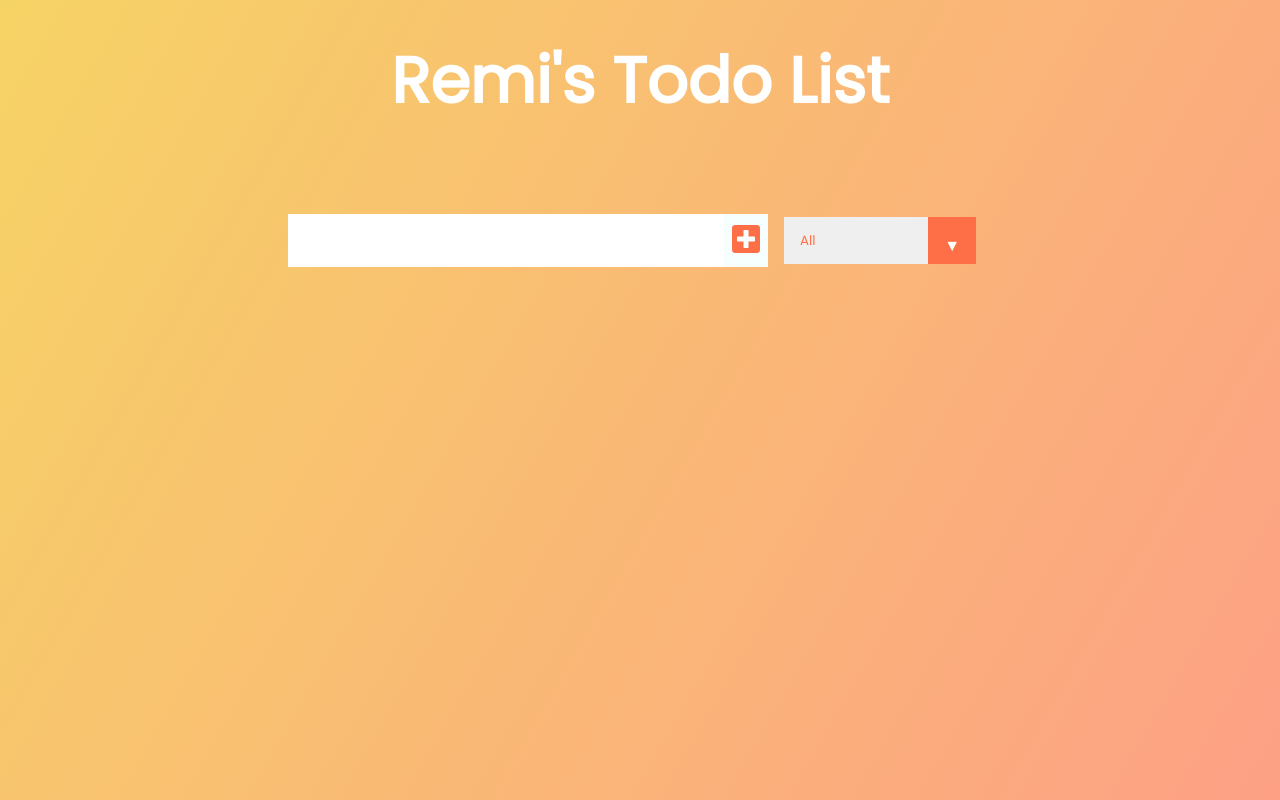
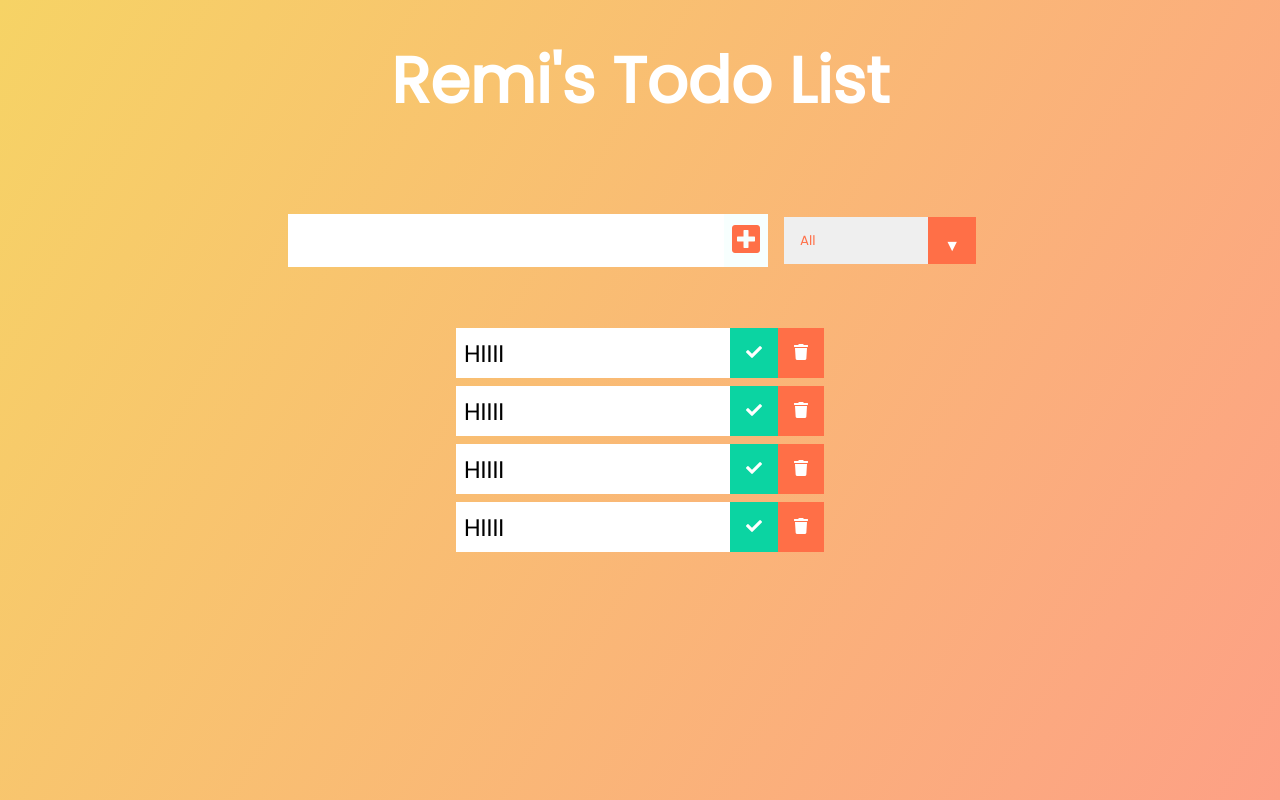
Before and after one commit to remiabduls/todo-list, a React (Create React App) app: page / in a window 1280 px wide. Built offline with nearby package versions, Linux system fonts and the light colour scheme.

Commit message:
commit to 'master'

```diff
--- a/src/App.js
+++ b/src/App.js
@@ -1,15 +1,18 @@
-import React from 'react';
+import React, { useState } from 'react';
 import './App.css';
 import Form from './components/Form';
 import TodoList from './components/TodoList';
 
+
 function App() {
+  const[todos, setTodos] = useState([]);
+  const [inputText, setInputText] = useState ("");
   return (
     <div className="App">
       <header>
       <h1>Remi's Todo List</h1>
       </header>
-      <Form />
+      <Form inputText={inputText} todos={todos} setTodos={setTodos} setInputText={setInputText} />
       <TodoList/>
     </div>
   );
--- a/src/components/Form.js
+++ b/src/components/Form.js
@@ -1,10 +1,20 @@
 import React from 'react'
 
-function Form() {
+function Form({ setInputText, todos, setTodos, inputText }) {
+    const inputTextHandler = (e) => {
+        console.log (e.target.value);
+        setInputText(e.target.value);
+    };
+    const submitTodoHandler = (e) => {
+        e.preventDefault();
+        setTodos([...todos, {text: inputText, completed: false, id: Math.random() * 1000}]);
+        setInputText("");
+    };
+
     return (
         <form>
-        <input type="text" className="todo-input" />
-        <button className="todo-button" type="submit">
+        <input  value={inputText} onChange ={inputTextHandler} type="text" className="todo-input" />
+        <button onClick={submitTodoHandler}  className="todo-button" type="submit">
           <i className="fas fa-plus-square"></i>
         </button>
         <div className="select">
--- /dev/null
+++ b/src/components/Todo.js
@@ -0,0 +1,14 @@
+import React from 'react';
+
+function Todo() {
+    return (
+       <div className='todo'>
+           <li className='todo-item'> HIIII</li>
+           <button className='complete-btn' > <i className='fas fa-check'> </i></button>
+           <button className='trash-btn'>  <i className='fas fa-trash'> </i></button>
+
+       </div>
+    )
+}
+
+export default Todo;
--- a/src/components/TodoList.js
+++ b/src/components/TodoList.js
@@ -1,9 +1,13 @@
 import React from 'react';
+import Todo from './Todo';
 
 function TodoList() {
     return (
         <div className="todo-container">
-        <ul className="todo-list"></ul>
+        <ul className="todo-list">
+            <Todo/>
+            <Todo/> <Todo/> <Todo/>
+        </ul>
       </div>
 
     );
```
